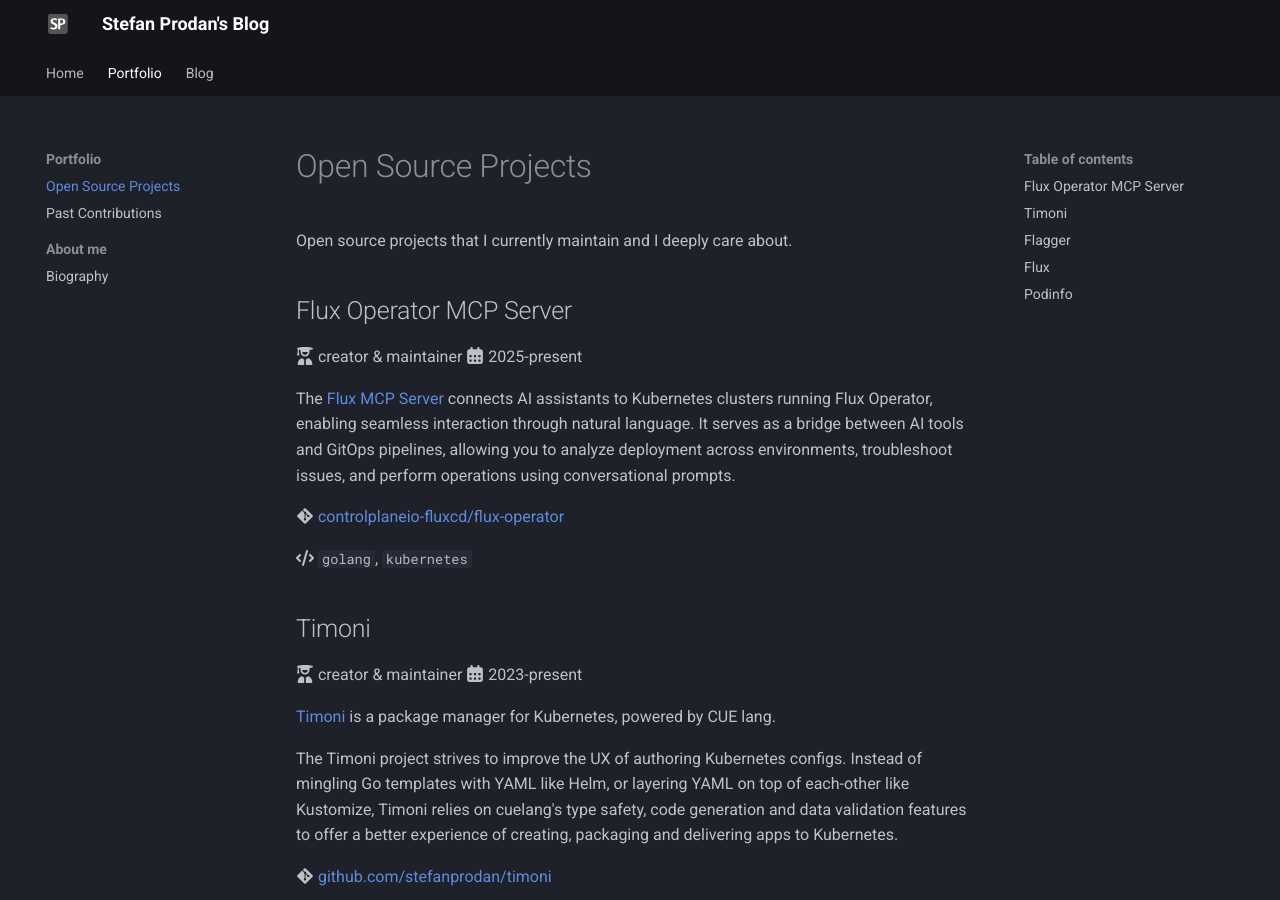
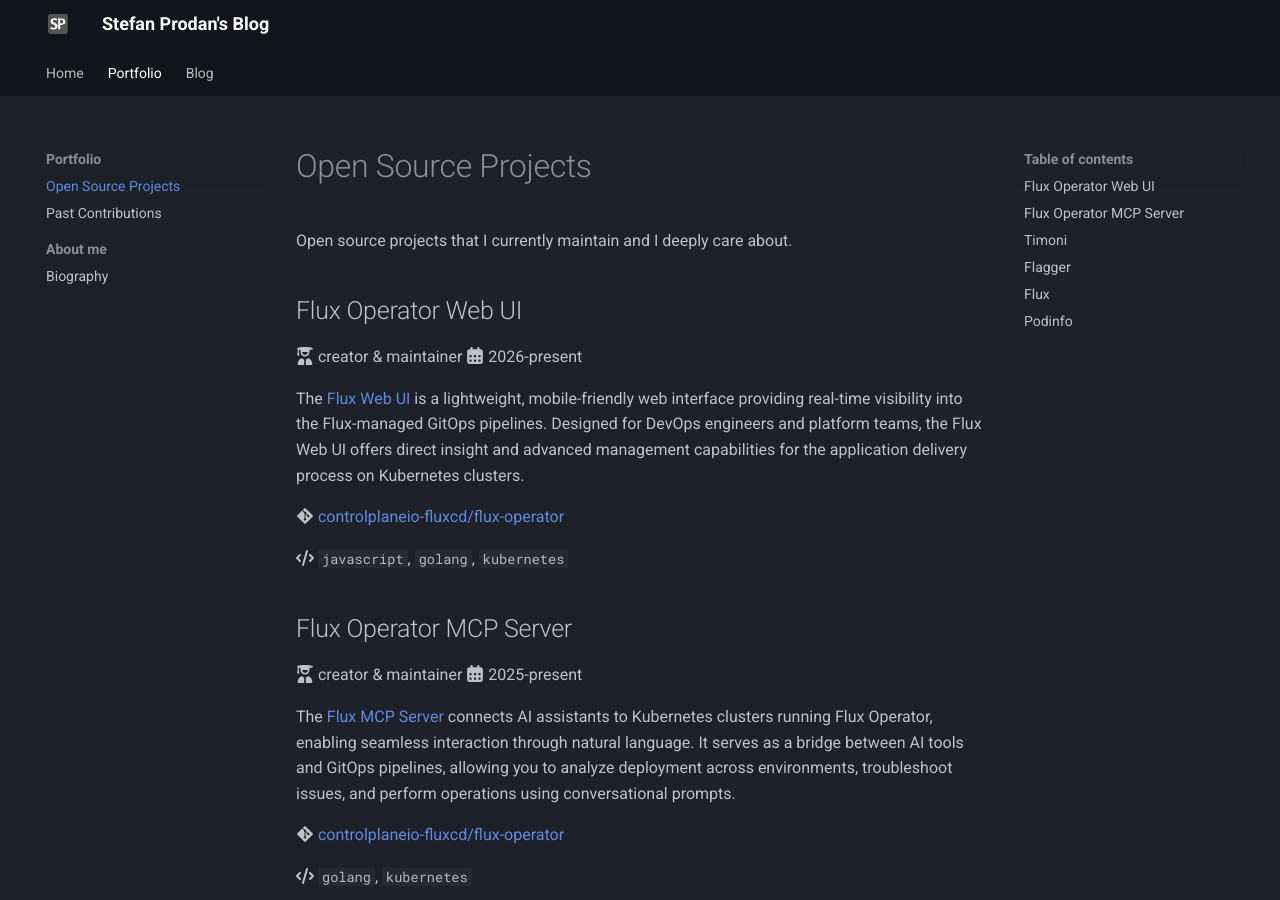
Before and after one commit to stefanprodan/stefanprodan, an MkDocs documentation site: the page built from docs/portfolio/open-source.md, in a window 1280 px wide and 900 px high. Built offline with MkDocs 1.6.1 and Material for MkDocs 9.7.7, drawn with Linux system fonts in a browser that asks for light colours; some of the changed text lies outside the part shown.

Commit message:
Add Flux Web UI to portfolio
Signed-off-by: Stefan Prodan <stefan.prodan@gmail.com>

```diff
--- a/docs/portfolio/open-source.md
+++ b/docs/portfolio/open-source.md
@@ -1,13 +1,27 @@
 # Open Source Projects
 
 Open source projects that I currently maintain and I deeply care about.
+
+## Flux Operator Web UI
+
+:fontawesome-solid-user-graduate: creator & maintainer
+:fontawesome-solid-calendar-days: 2026-present
+
+The [Flux Web UI](https://fluxoperator.dev/web-ui/)
+is a lightweight, mobile-friendly web interface providing real-time visibility into the Flux-managed GitOps pipelines.
+Designed for DevOps engineers and platform teams, the Flux Web UI offers direct insight
+and advanced management capabilities for the application delivery process on Kubernetes clusters.
+
+:fontawesome-brands-git-alt: [controlplaneio-fluxcd/flux-operator](https://github.com/controlplaneio-fluxcd/flux-operator)
+
+:fontawesome-solid-code: `javascript`, `golang`, `kubernetes`
 
 ## Flux Operator MCP Server
 
 :fontawesome-solid-user-graduate: creator & maintainer
 :fontawesome-solid-calendar-days: 2025-present
 
-The [Flux MCP Server](https://github.com/controlplaneio-fluxcd/flux-operator/tree/main/cmd/mcp)
+The [Flux MCP Server](https://fluxoperator.dev/mcp-server/)
 connects AI assistants to Kubernetes clusters running Flux Operator, enabling seamless interaction
 through natural language. It serves as a bridge between AI tools and GitOps pipelines,
 allowing you to analyze deployment across environments, troubleshoot issues,
@@ -80,6 +94,8 @@
 
 :fontawesome-brands-git-alt: [github.com/fluxcd/source-controller](https://github.com/fluxcd/source-controller)
 
+:fontawesome-brands-git-alt: [github.com/fluxcd/source-watcher](https://github.com/fluxcd/source-watcher)
+
 :fontawesome-brands-git-alt: [github.com/fluxcd/kustomize-controller](https://github.com/fluxcd/kustomize-controller)
 
 :fontawesome-brands-git-alt: [github.com/fluxcd/helm-controller](https://github.com/fluxcd/helm-controller)
```
